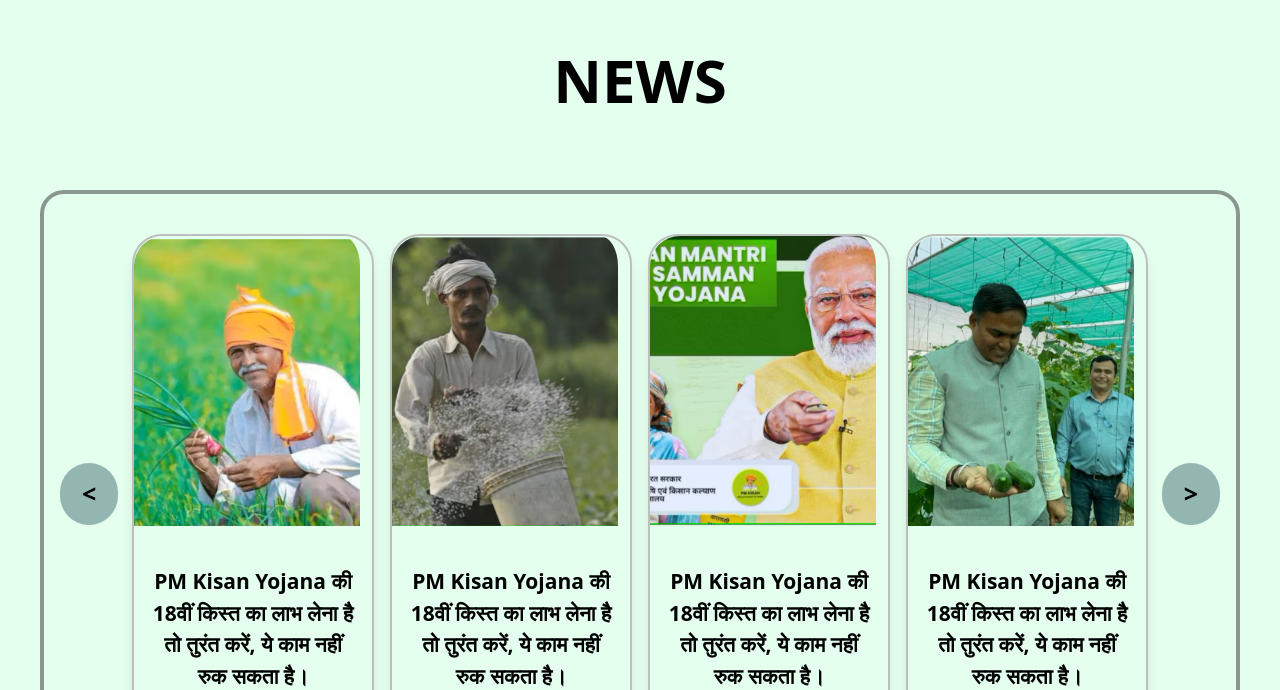
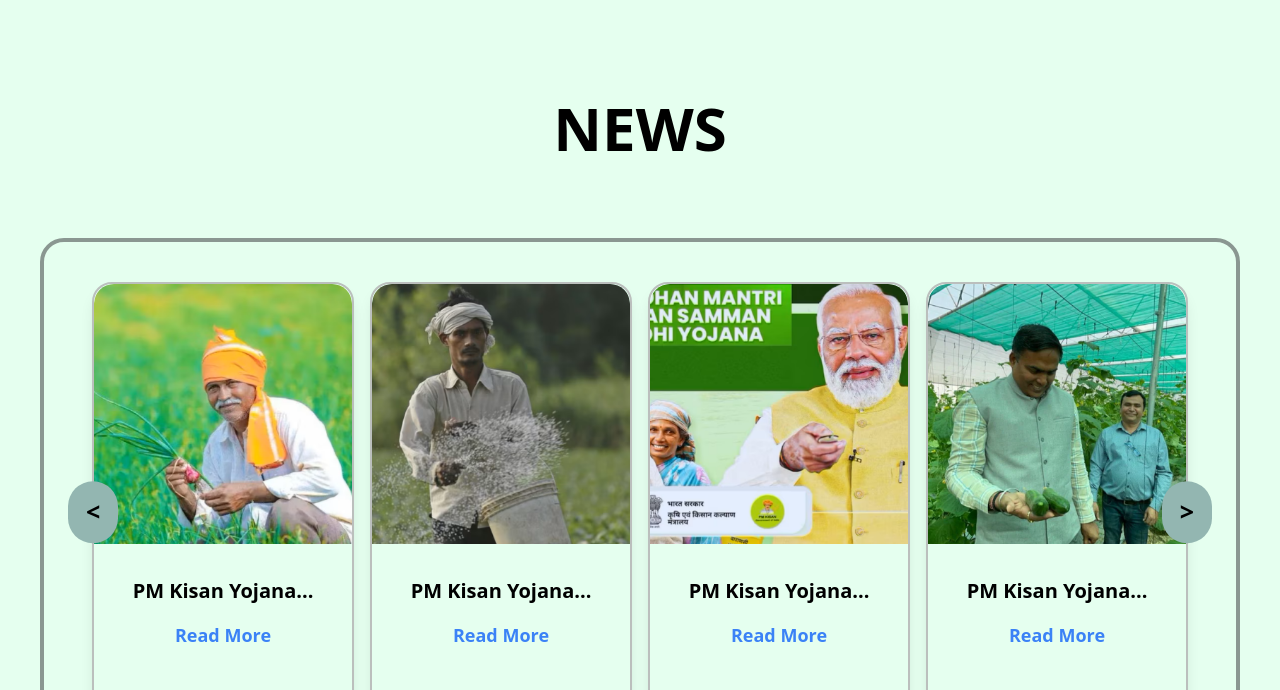
Before and after one commit to 123Sangram/my-fullstack-app, a React (Vite) app in the folder Krishanjh/: page /frontpage in a window 1280 px wide. Shown: the part 1330-2020 px from the top of the page. Built offline with nearby package versions, Linux system fonts and the light colour scheme.

Commit message:
Update Secondpage.jsx

```diff
--- a/Krishanjh/src/components/secondPage/Secondpage.jsx
+++ b/Krishanjh/src/components/secondPage/Secondpage.jsx
@@ -1,7 +1,179 @@
+// import React, { useState, useEffect } from "react";
+// import AOS from "aos";
+// import "aos/dist/aos.css";
+// import { Link } from "react-router-dom";
+// import img1 from "../../assets/Rectangle 20.png";
+// import img2 from "../../assets/Rectangle 21.png";
+// import img3 from "../../assets/Rectangle 24.png";
+// import img4 from "../../assets/Rectangle 26.png";
+// import img5 from "../../assets/Rectangle 21.png";
+// import img6 from "../../assets/Rectangle 26.png";
+// import img7 from "../../assets/Rectangle 24.png";
+// import img8 from "../../assets/Rectangle 26.png";
+// import img9 from "../../assets/Rectangle 21.png";
+
+// const SecondPage = () => {
+//   const [currentIndex, setCurrentIndex] = useState(0);
+
+//   const items = [
+//     {
+//       src: img1,
+//       description:
+//         "PM Kisan Yojana की 18वीं किस्त का लाभ लेना है तो तुरंत करें, ये काम नहीं रुक सकता है।",
+//       link: "https://www.youtube.com/watch?v=9CpuXdqiosI",
+//     },
+//     {
+//       src: img2,
+//       description:
+//         "PM Kisan Yojana की 18वीं किस्त का लाभ लेना है तो तुरंत करें, ये काम नहीं रुक सकता है।",
+//       link: "https://www.youtube.com/watch?v=9CpuXdqiosI",
+//     },
+//     {
+//       src: img3,
+//       description:
+//         "PM Kisan Yojana की 18वीं किस्त का लाभ लेना है तो तुरंत करें, ये काम नहीं रुक सकता है।",
+//       link: "https://www.youtube.com/watch?v=9CpuXdqiosI",
+//     },
+//     {
+//       src: img4,
+//       description:
+//         "PM Kisan Yojana की 18वीं किस्त का लाभ लेना है तो तुरंत करें, ये काम नहीं रुक सकता है।",
+//       link: "https://www.youtube.com/watch?v=9CpuXdqiosI",
+//     },
+//     {
+//       src: "https://img.freepik.com/premium-photo/man-holding-mobile-phone-while-standing-farm_1048944-18724812.jpg",
+//       description:
+//         "PM Kisan Yojana की 18वीं किस्त का लाभ लेना है तो तुरंत करें, ये काम नहीं रुक सकता है।",
+//       link: "https://www.youtube.com/watch?v=9CpuXdqiosI",
+//     },
+//     {
+//       src: img5,
+//       description:
+//         "PM Kisan Yojana की 18वीं किस्त का लाभ लेना है तो तुरंत करें, ये काम नहीं रुक सकता है।",
+//       link: "https://www.youtube.com/watch?v=9CpuXdqiosI",
+//     },
+//     {
+//       src: img6,
+//       description:
+//         "PM Kisan Yojana की 18वीं किस्त का लाभ लेना है तो तुरंत करें, ये काम नहीं रुक सकता है।",
+//       link: "https://www.youtube.com/watch?v=9CpuXdqiosI",
+//     },
+//     {
+//       src: img7,
+//       description:
+//         "PM Kisan Yojana की 18वीं किस्त का लाभ लेना है तो तुरंत करें, ये काम नहीं रुक सकता है।",
+//       link: "https://www.youtube.com/watch?v=9CpuXdqiosI",
+//     },
+//     {
+//       src: img8,
+//       description:
+//         "PM Kisan Yojana की 18वीं किस्त का लाभ लेना है तो तुरंत करें, ये काम नहीं रुक सकता है।",
+//       link: "https://www.youtube.com/watch?v=9CpuXdqiosI",
+//     },
+//     {
+//       src: img9,
+//       description:
+//         "PM Kisan Yojana की 18वीं किस्त का लाभ लेना है तो तुरंत करें, ये काम नहीं रुक सकता है।",
+//       link: "https://www.youtube.com/watch?v=9CpuXdqiosI",
+//     },
+//   ];
+
+//   useEffect(() => {
+//     AOS.init({ duration: 1000 });
+//   }, []);
+
+//   const nextSlide = () => {
+//     setCurrentIndex((prevIndex) => (prevIndex + 1) % (items.length - 3));
+//   };
+
+//   const prevSlide = () => {
+//     setCurrentIndex((prevIndex) =>
+//       prevIndex === 0 ? items.length - 4 : prevIndex - 1
+//     );
+//   };
+
+//   return (
+//     <div className="h-[900px] pt-10 bg-[#E5FFEF]">
+//       <center className="pt-10" data-aos="fade-up">
+//         <h1 className="text-6xl font-semibold text-black">NEWS</h1>
+//       </center>
+//       <div className="border-4 h-[615px] ml-10 mr-10 mt-20 rounded-[24px] border-[#8a9791]">
+//         <div className="relative w-full overflow-hidden pt-10 mx-auto px-20">
+//           <div className="flex justify-between items-center">
+//             <button
+//               onClick={prevSlide}
+//               className="absolute left-4 rounded-full z-10 bg-[#93B6B1] text-black font-bold text-[25px] px-[22px] py-3 hover:bg-gray-600"
+//             >
+//               &lt;
+//             </button>
+
+//             <div className="flex w-full transform transition-transform duration-700 ease-in-out">
+//               {items
+//                 .slice(currentIndex, currentIndex + 4)
+//                 .map((item, index) => (
+//                   <div key={index} className="w-1/4 px-2" data-aos="fade-up">
+//                     <div className="bg-[#E5FFEF] rounded-[30px] h-[520px] object-cover border-2 border-[#bbbfbd] shadow-lg">
+//                       <a
+//                         href={item.link}
+//                         target="_blank"
+//                         rel="noopener noreferrer"
+//                       >
+//                         <img
+//                           src={item.src}
+//                           alt="news"
+//                           className="w-full pr-3 h-[290px] object-cover rounded-t-[30px]"
+//                         />
+//                       </a>
+//                       <div className="px-4 py-4">
+//                         <p className="text-[21px] text-center font-semibold text-black mt-6">
+//                           {item.description}
+//                         </p>
+//                         <p className="text-center mt-4">
+//                           <Link
+//                             to="/readmore"
+//                             className="text-blue-500 text-[20px] font-semibold"
+//                           >
+//                             Read More
+//                           </Link>
+//                         </p>
+//                       </div>
+//                     </div>
+//                   </div>
+//                 ))}
+//             </div>
+
+//             <button
+//               onClick={nextSlide}
+//               className="absolute right-4 z-10 bg-[#93B6B1] rounded-full text-black font-bold text-[25px] px-[22px] py-3 hover:bg-gray-600"
+//             >
+//               &gt;
+//             </button>
+//           </div>
+//         </div>
+//       </div>
+//     </div>
+//   );
+// };
+
+// export default SecondPage;
+
+
+
+
+
+
+
+
+
+
+
+
+
 import React, { useState, useEffect } from "react";
 import AOS from "aos";
 import "aos/dist/aos.css";
 import { Link } from "react-router-dom";
+import { motion } from "framer-motion";
 import img1 from "../../assets/Rectangle 20.png";
 import img2 from "../../assets/Rectangle 21.png";
 import img3 from "../../assets/Rectangle 24.png";
@@ -13,125 +185,96 @@
 import img9 from "../../assets/Rectangle 21.png";
 
 const SecondPage = () => {
+  const items = [
+    { src: img1, description: "PM Kisan Yojana...", link: "https://www.youtube.com/watch?v=9CpuXdqiosI" },
+    { src: img2, description: "PM Kisan Yojana...", link: "https://www.youtube.com/watch?v=9CpuXdqiosI" },
+    { src: img3, description: "PM Kisan Yojana...", link: "https://www.youtube.com/watch?v=9CpuXdqiosI" },
+    { src: img4, description: "PM Kisan Yojana...", link: "https://www.youtube.com/watch?v=9CpuXdqiosI" },
+    { src: img5, description: "PM Kisan Yojana...", link: "https://www.youtube.com/watch?v=9CpuXdqiosI" },
+    { src: img6, description: "PM Kisan Yojana...", link: "https://www.youtube.com/watch?v=9CpuXdqiosI" },
+    { src: img7, description: "PM Kisan Yojana...", link: "https://www.youtube.com/watch?v=9CpuXdqiosI" },
+    { src: img8, description: "PM Kisan Yojana...", link: "https://www.youtube.com/watch?v=9CpuXdqiosI" },
+    { src: img9, description: "PM Kisan Yojana...", link: "https://www.youtube.com/watch?v=9CpuXdqiosI" },
+  ];
+
   const [currentIndex, setCurrentIndex] = useState(0);
-
-  const items = [
-    {
-      src: img1,
-      description:
-        "PM Kisan Yojana की 18वीं किस्त का लाभ लेना है तो तुरंत करें, ये काम नहीं रुक सकता है।",
-      link: "https://www.youtube.com/watch?v=9CpuXdqiosI",
-    },
-    {
-      src: img2,
-      description:
-        "PM Kisan Yojana की 18वीं किस्त का लाभ लेना है तो तुरंत करें, ये काम नहीं रुक सकता है।",
-      link: "https://www.youtube.com/watch?v=9CpuXdqiosI",
-    },
-    {
-      src: img3,
-      description:
-        "PM Kisan Yojana की 18वीं किस्त का लाभ लेना है तो तुरंत करें, ये काम नहीं रुक सकता है।",
-      link: "https://www.youtube.com/watch?v=9CpuXdqiosI",
-    },
-    {
-      src: img4,
-      description:
-        "PM Kisan Yojana की 18वीं किस्त का लाभ लेना है तो तुरंत करें, ये काम नहीं रुक सकता है।",
-      link: "https://www.youtube.com/watch?v=9CpuXdqiosI",
-    },
-    {
-      src: "https://img.freepik.com/premium-photo/man-holding-mobile-phone-while-standing-farm_1048944-18724812.jpg",
-      description:
-        "PM Kisan Yojana की 18वीं किस्त का लाभ लेना है तो तुरंत करें, ये काम नहीं रुक सकता है।",
-      link: "https://www.youtube.com/watch?v=9CpuXdqiosI",
-    },
-    {
-      src: img5,
-      description:
-        "PM Kisan Yojana की 18वीं किस्त का लाभ लेना है तो तुरंत करें, ये काम नहीं रुक सकता है।",
-      link: "https://www.youtube.com/watch?v=9CpuXdqiosI",
-    },
-    {
-      src: img6,
-      description:
-        "PM Kisan Yojana की 18वीं किस्त का लाभ लेना है तो तुरंत करें, ये काम नहीं रुक सकता है।",
-      link: "https://www.youtube.com/watch?v=9CpuXdqiosI",
-    },
-    {
-      src: img7,
-      description:
-        "PM Kisan Yojana की 18वीं किस्त का लाभ लेना है तो तुरंत करें, ये काम नहीं रुक सकता है।",
-      link: "https://www.youtube.com/watch?v=9CpuXdqiosI",
-    },
-    {
-      src: img8,
-      description:
-        "PM Kisan Yojana की 18वीं किस्त का लाभ लेना है तो तुरंत करें, ये काम नहीं रुक सकता है।",
-      link: "https://www.youtube.com/watch?v=9CpuXdqiosI",
-    },
-    {
-      src: img9,
-      description:
-        "PM Kisan Yojana की 18वीं किस्त का लाभ लेना है तो तुरंत करें, ये काम नहीं रुक सकता है।",
-      link: "https://www.youtube.com/watch?v=9CpuXdqiosI",
-    },
-  ];
+  const [cardsPerView, setCardsPerView] = useState(4);
 
   useEffect(() => {
     AOS.init({ duration: 1000 });
+
+    const handleResize = () => {
+      if (window.innerWidth < 640) {
+        setCardsPerView(1);
+      } else if (window.innerWidth < 1024) {
+        setCardsPerView(2);
+      } else {
+        setCardsPerView(4);
+      }
+    };
+
+    handleResize();
+    window.addEventListener("resize", handleResize);
+    return () => window.removeEventListener("resize", handleResize);
   }, []);
 
   const nextSlide = () => {
-    setCurrentIndex((prevIndex) => (prevIndex + 1) % (items.length - 3));
+    setCurrentIndex((prev) => (prev + 1) % items.length);
   };
 
   const prevSlide = () => {
-    setCurrentIndex((prevIndex) =>
-      prevIndex === 0 ? items.length - 4 : prevIndex - 1
-    );
+    setCurrentIndex((prev) => (prev - 1 + items.length) % items.length);
   };
 
+  // Show only visible items with wrap-around
+  const visibleItems = [];
+  for (let i = 0; i < cardsPerView; i++) {
+    visibleItems.push(items[(currentIndex + i) % items.length]);
+  }
+
   return (
-    <div className="h-[900px] pt-10 bg-[#E5FFEF]">
-      <center className="pt-10" data-aos="fade-up">
-        <h1 className="text-6xl font-semibold text-black">NEWS</h1>
+    <div className="min-h-[900px] pt-28 md:pt-32 bg-[#E5FFEF] relative z-10">
+      <center className="pb-10" data-aos="fade-up">
+        <h1 className="text-4xl md:text-6xl font-semibold text-black">NEWS</h1>
       </center>
-      <div className="border-4 h-[615px] ml-10 mr-10 mt-20 rounded-[24px] border-[#8a9791]">
-        <div className="relative w-full overflow-hidden pt-10 mx-auto px-20">
-          <div className="flex justify-between items-center">
-            <button
+
+      <div className="border-4 mt-10 mx-4 md:mx-10 rounded-[24px] border-[#8a9791] overflow-hidden bg-[#E5FFEF] relative z-10">
+        <div className="relative w-full pt-10 px-4 md:px-10 overflow-hidden">
+          {/* Prev Button */}
+          <motion.button
             onClick={prevSlide}
-              className="absolute left-4 rounded-full z-10 bg-[#93B6B1] text-black font-bold text-[25px] px-[22px] py-3 hover:bg-gray-600"
+            whileTap={{ scale: 0.9 }}
+            whileHover={{ scale: 1.1 }}
+            className="absolute left-4 md:left-6 top-1/2 -translate-y-1/2 z-20 bg-[#93B6B1] rounded-full text-black font-bold text-[25px] px-[18px] py-3 hover:bg-gray-600"
           >
             &lt;
-            </button>
+          </motion.button>
 
-            <div className="flex w-full transform transition-transform duration-700 ease-in-out">
-              {items
-                .slice(currentIndex, currentIndex + 4)
-                .map((item, index) => (
-                  <div key={index} className="w-1/4 px-2" data-aos="fade-up">
-                    <div className="bg-[#E5FFEF] rounded-[30px] h-[520px] object-cover border-2 border-[#bbbfbd] shadow-lg">
-                      <a
-                        href={item.link}
-                        target="_blank"
-                        rel="noopener noreferrer"
+          {/* Cards Row */}
+          <div className="flex w-full transition-transform duration-500 ease-in-out">
+            {visibleItems.map((item, index) => (
+              <div
+                key={index}
+                className="px-2"
+                style={{ flex: `0 0 ${100 / cardsPerView}%` }}
+                data-aos="fade-up"
               >
+                <div className="bg-[#E5FFEF] rounded-[20px] h-[380px] md:h-[500px] border-2 border-[#bbbfbd] shadow-lg overflow-hidden">
+                  <a href={item.link} target="_blank" rel="noopener noreferrer">
                     <img
                       src={item.src}
                       alt="news"
-                          className="w-full pr-3 h-[290px] object-cover rounded-t-[30px]"
+                      className="w-full h-[180px] md:h-[260px] object-cover rounded-t-[20px]"
                     />
                   </a>
                   <div className="px-4 py-4">
-                        <p className="text-[21px] text-center font-semibold text-black mt-6">
+                    <p className="text-[16px] md:text-[20px] text-center font-semibold text-black mt-4">
                       {item.description}
                     </p>
                     <p className="text-center mt-4">
                       <Link
                         to="/readmore"
-                            className="text-blue-500 text-[20px] font-semibold"
+                        className="text-blue-500 text-[16px] md:text-[18px] font-semibold"
                       >
                         Read More
                       </Link>
@@ -142,13 +285,15 @@
             ))}
           </div>
 
-            <button
+          {/* Next Button */}
+          <motion.button
             onClick={nextSlide}
-              className="absolute right-4 z-10 bg-[#93B6B1] rounded-full text-black font-bold text-[25px] px-[22px] py-3 hover:bg-gray-600"
+            whileTap={{ scale: 0.9 }}
+            whileHover={{ scale: 1.1 }}
+            className="absolute right-4 md:right-6 top-1/2 -translate-y-1/2 z-20 bg-[#93B6B1] rounded-full text-black font-bold text-[25px] px-[18px] py-3 hover:bg-gray-600"
           >
             &gt;
-            </button>
-          </div>
+          </motion.button>
         </div>
       </div>
     </div>
```
Lines whose indentation alone changed are shown as unchanged.
